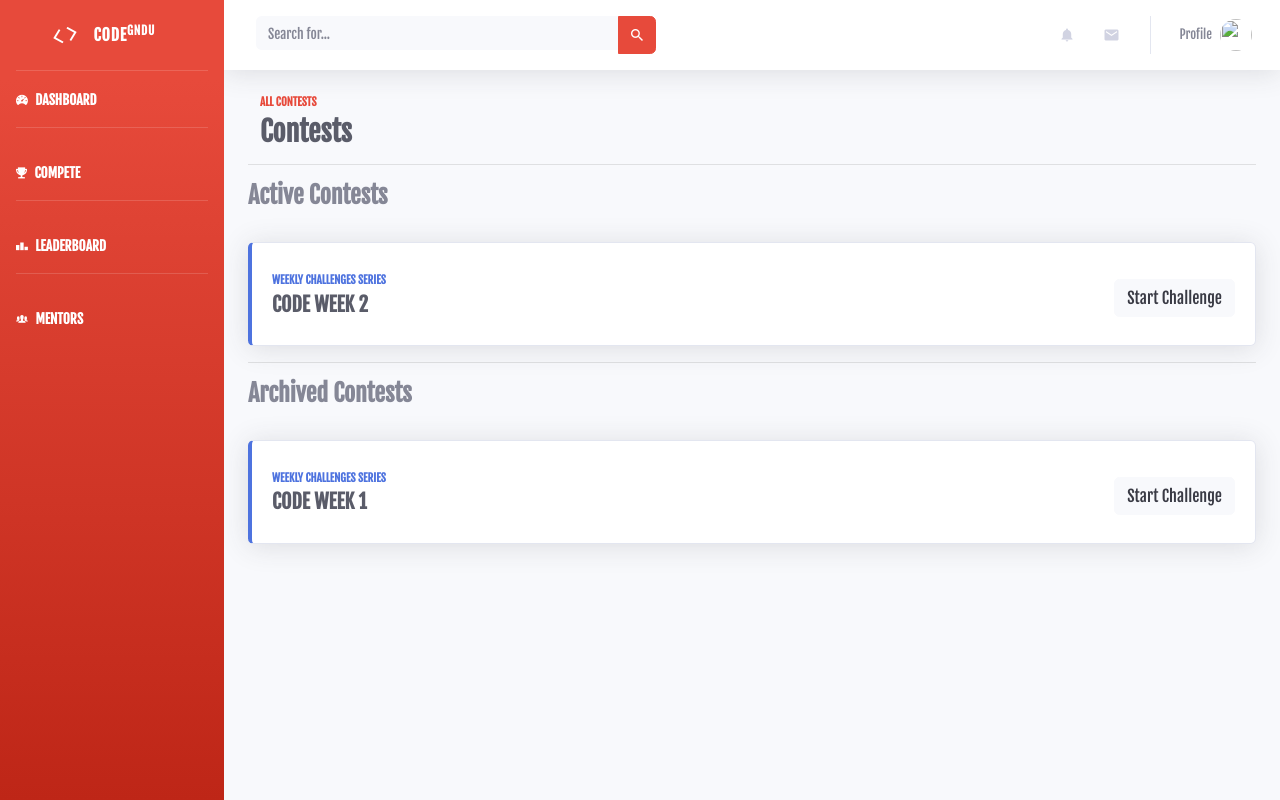
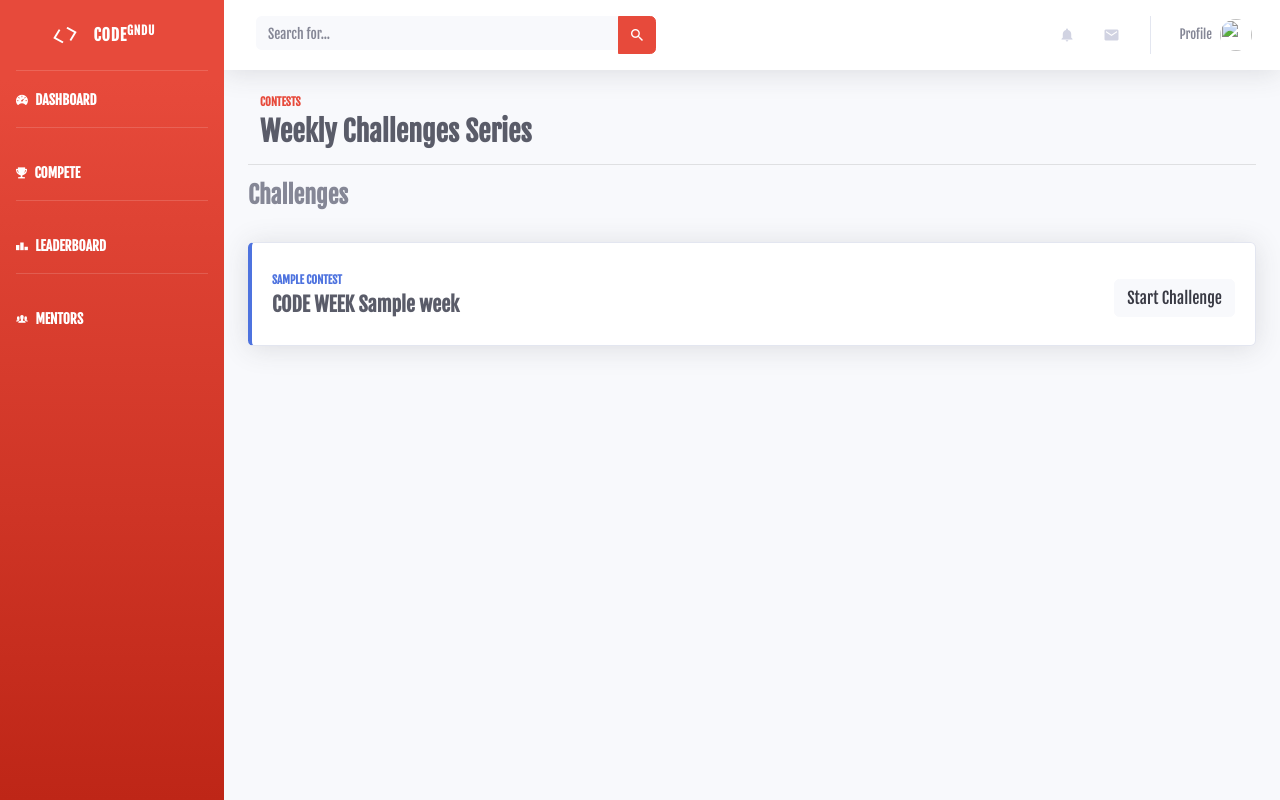
Before and after one commit to OrionDevelopers-OD/SoC-Project2, a Django app: template SoC_Project2/SoC_Project2/templates/compete.html in a window 1280 px wide. Run offline with Django 3.2, Linux system fonts and the light colour scheme; the template is opened without the code that fills it: most values are stand-ins (such as "Sample title", 1, 10 or a date in 2020); parts of the project's set-up code (start-up, migrations or seed data) failed here and were passed over; some libraries are stand-ins or nearby versions.

Commit message:
updates and code optimizations

```diff
--- a/SoC_Project2/SoC_Project2/problems/admin.py
+++ b/SoC_Project2/SoC_Project2/problems/admin.py
@@ -1,6 +1,7 @@
 from django.contrib import admin
 
-from .models import WeeklyChallenges
+from .models import contestName, Challenges
 
 
-admin.site.register(WeeklyChallenges)
+admin.site.register(Challenges)
+admin.site.register(contestName)
--- a/SoC_Project2/SoC_Project2/templates/weekly_challenge.html
+++ b/SoC_Project2/SoC_Project2/templates/challenges.html
@@ -9,7 +9,7 @@
 
             <div class="col mr-2">
                 <div class="text-xs font-weight-bold text-danger text-uppercase mb-1">Contests</div>
-                <div class="h3 mb-0 font-weight-bold text-gray-800">Weekly Challenges Series</div>
+                <div class="h3 mb-0 font-weight-bold text-gray-800">{{ object.contest }}</div>
             </div>
 
             <!-- Divider -->
--- a/SoC_Project2/SoC_Project2/templates/compete.html
+++ b/SoC_Project2/SoC_Project2/templates/compete.html
@@ -8,8 +8,8 @@
         <div class="container-fluid">
 
             <div class="col mr-2">
-                <div class="text-xs font-weight-bold text-danger text-uppercase mb-1">All Contests</div>
-                <div class="h3 mb-0 font-weight-bold text-gray-800">Contests</div>
+                <div class="text-xs font-weight-bold text-danger text-uppercase mb-1">Contests</div>
+                <div class="h3 mb-0 font-weight-bold text-gray-800">Weekly Challenges Series</div>
             </div>
 
             <!-- Divider -->
@@ -17,8 +17,11 @@
 
             <!-- Page Heading -->
             <div class="d-sm-flex align-items-center justify-content-between mb-4">
-               <h4><b>Active Contests</b></h4>
+               <h4><b>Challenges</b></h4>
             </div>
+
+
+            {% for challenge in challenge_list %}
 
             <!-- Content Row -->
             <div class="row">
@@ -29,12 +32,12 @@
                         <div class="card-body">
                             <div class="row no-gutters align-items-center">
                                 <div class="col mr-2">
-                                    <div class="text-xs font-weight-bold text-primary text-uppercase mb-1">Weekly challenges series</div>
-                                    <div class="h5 mb-0 font-weight-bold text-gray-800">CODE WEEK 2</div>
+                                    <div class="text-xs font-weight-bold text-primary text-uppercase mb-1">{{ challenge.contest }}</div>
+                                    <div class="h5 mb-0 font-weight-bold text-gray-800">CODE WEEK {{ challenge.week }}</div>
                                 </div>
                                 <div class="col-auto">
                                     <div class="my-2"></div>
-                                    <a href="#" class="btn btn-light">
+                                    <a href={% url 'challenges:weekly_challenge' challenge.week %} class="btn btn-light">
                                         <span class="text">Start Challenge</span>
                                     </a>
                                 </div>
@@ -45,40 +48,7 @@
 
             </div>
 
-            <!-- Divider -->
-            <hr class="content-divider">
-
-            <!-- Page Heading -->
-            <div class="d-sm-flex align-items-center justify-content-between mb-4">
-               <h4><b>Archived Contests</b></h4>
-            </div>
-
-            <!-- Content Row -->
-            <div class="row">
-
-                <!-- card - challenge card -->
-                <div class="col-xl-12">
-                    <div class="card border-left-primary shadow h-100 py-2">
-                        <div class="card-body">
-                            <div class="row no-gutters align-items-center">
-                                <div class="col mr-2">
-                                    <div class="text-xs font-weight-bold text-primary text-uppercase mb-1">Weekly challenges series</div>
-                                    <div class="h5 mb-0 font-weight-bold text-gray-800">CODE WEEK 1</div>
-                                </div>
-                                <div class="col-auto">
-                                    <div class="my-2"></div>
-                                    <a href="#" class="btn btn-light">
-                                        <span class="text">Start Challenge</span>
-                                    </a>
-                                </div>
-                            </div>
-                        </div>
-                    </div>
-                </div>
-
-            </div>
-
-            <!--  python code to generate all the contents  -->
+            {% endfor %}
 
         </div>
 
--- a/SoC_Project2/SoC_Project2/urls.py
+++ b/SoC_Project2/SoC_Project2/urls.py
@@ -22,9 +22,8 @@ from SoC_Project2.problems import problemviews
 urlpatterns = [
     path('', views.dashboard, name='dashboard'),
     path('contests/', include(([
-        path('', views.compete, name='compete'),
-        path('weekly/', problemviews.challenge, name='weekly_challenge_list'),
-        path('weekly/week<int:week>/', problemviews.weekly_challenge, name='weekly_challenge'),
+        path('', problemviews.ChallengeListView.as_view(), name='compete'),
+        path('week<int:week>/', problemviews.challengeView, name='weekly_challenge'),
     ], 'core'), namespace='challenges')),
     path('leaderboard/', views.leaderboard, name='leaderboard'),
     path('mentors/', views.mentors, name='mentors'),
```
Also changed, not shown: SoC_Project2/SoC_Project2/core/views.py (+3 -4 lines), SoC_Project2/SoC_Project2/problems/models.py (+17 -1 lines), SoC_Project2/SoC_Project2/problems/problemviews.py (+14 -7 lines), SoC_Project2/SoC_Project2/templates/challenge_list.html (deleted, +0 -55 lines), SoC_Project2/SoC_Project2/templates/dashboard.html (+4 -3 lines), SoC_Project2/SoC_Project2/problems/migrations/0003_auto_20190621_1708.py (added), SoC_Project2/SoC_Project2/problems/migrations/0004_auto_20190621_2241.py (added).
